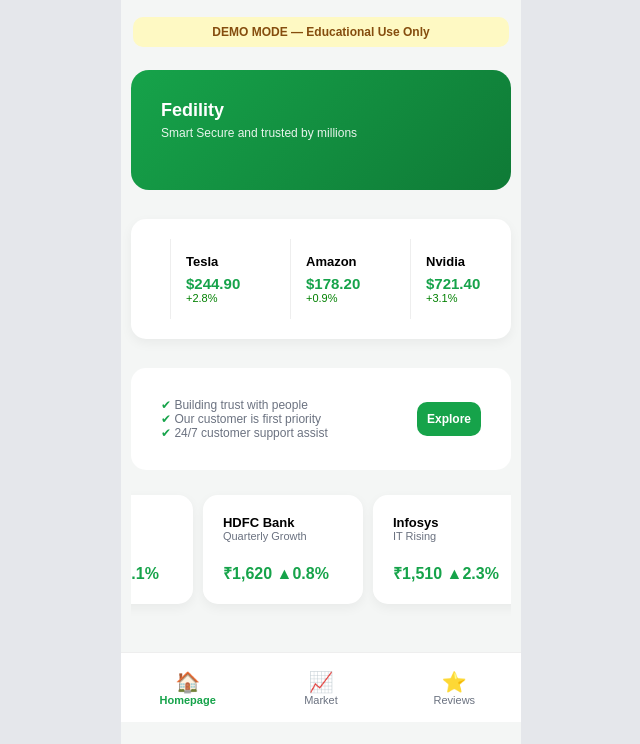
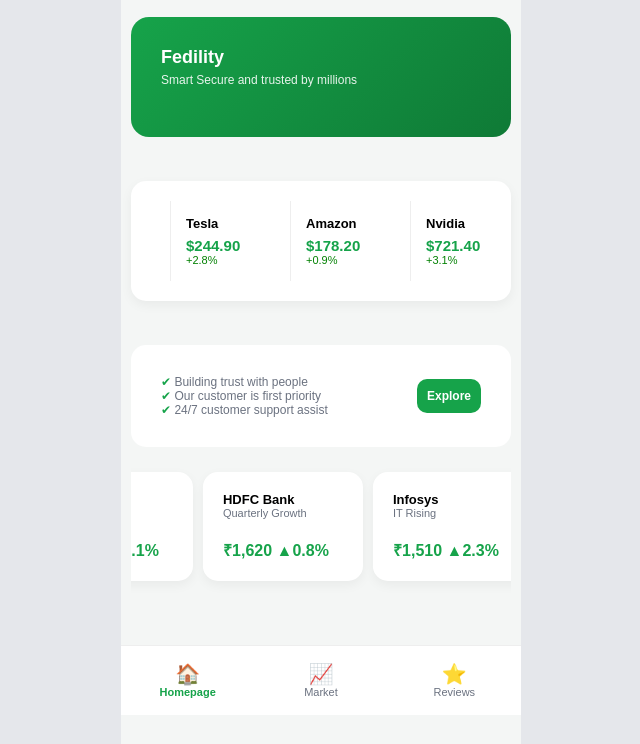
Before and after one commit to project11o9/PROJECT-, a website: page dashboard.html in a window 1280 px wide. Shown: the part 56-800 px from the top of the page, without its empty margins (319-959 px from the left). Drawn offline with Linux system fonts and the light colour scheme; sample sign-in values are in the browser's storage.

Commit message:
dashboard.html

```diff
--- a/dashboard.html
+++ b/dashboard.html
@@ -303,7 +303,6 @@
     </header>
 
     <div class="main-content">
-        <div style="margin:8px 12px 0;padding:8px 12px;border-radius:10px;background:#fef9c3;color:#854d0e;font-size:12px;font-weight:700;text-align:center;">DEMO MODE — Educational Use Only</div>
         <section class="hero">
             <h2>Fedility</h2>
             <p>Smart Secure and trusted by millions</p>
```
